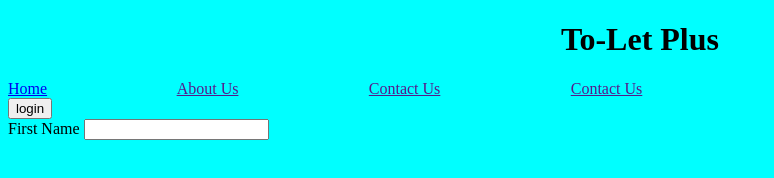
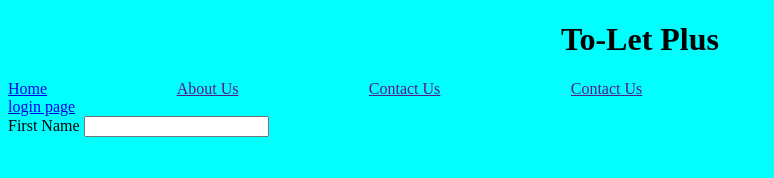
Before and after one commit to RahulYadav1011/Loginpage, a plain HTML site: page index.html in a window 1280 px wide. Shown: the whole page, without its empty margins (0-774 px from the left). Drawn offline with Linux system fonts and the light colour scheme.

Commit message:
Update index.html

```diff
--- a/index.html
+++ b/index.html
@@ -25,7 +25,7 @@
                 <a href="">Contact Us</a>
 
             </nav>
-            <button type="menu" onclick="popup()" >login</button>
+            <a href="pages/login.html">login page </a>
         </div>
     </header>
 
```
